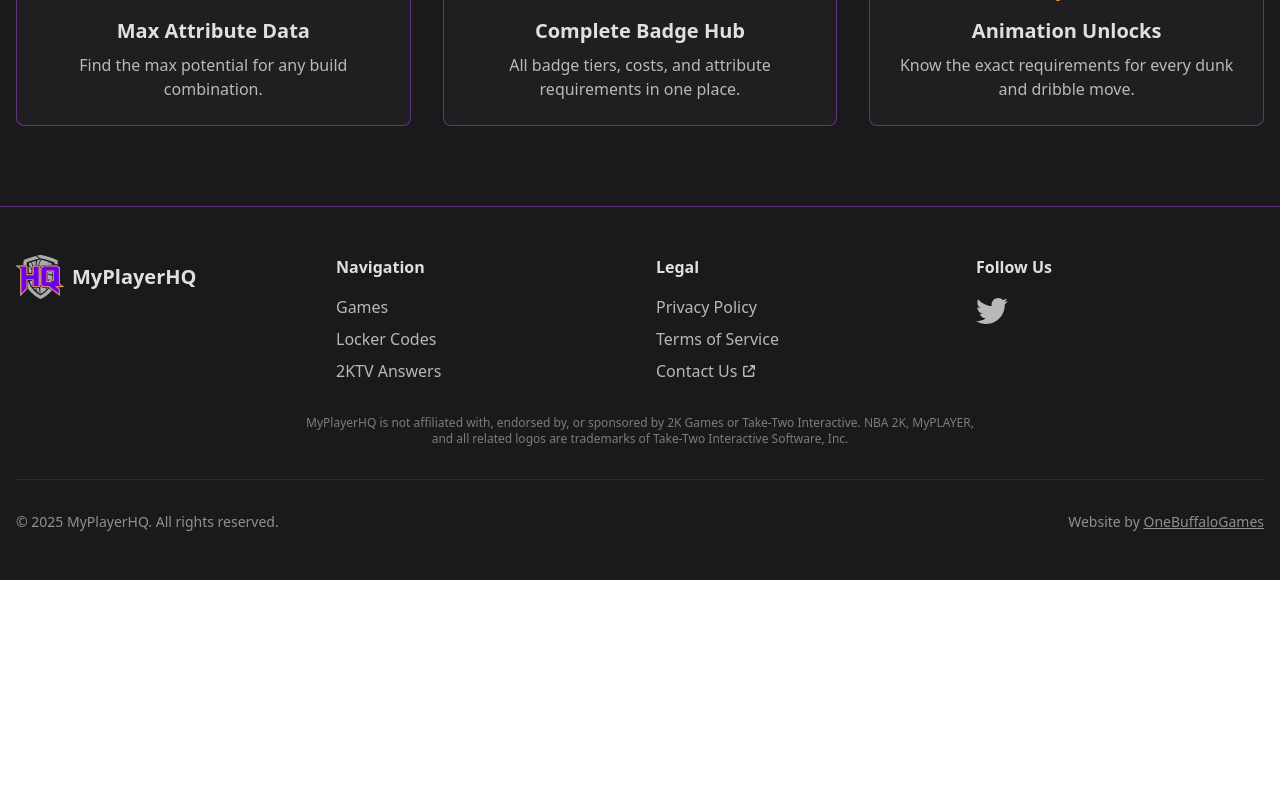
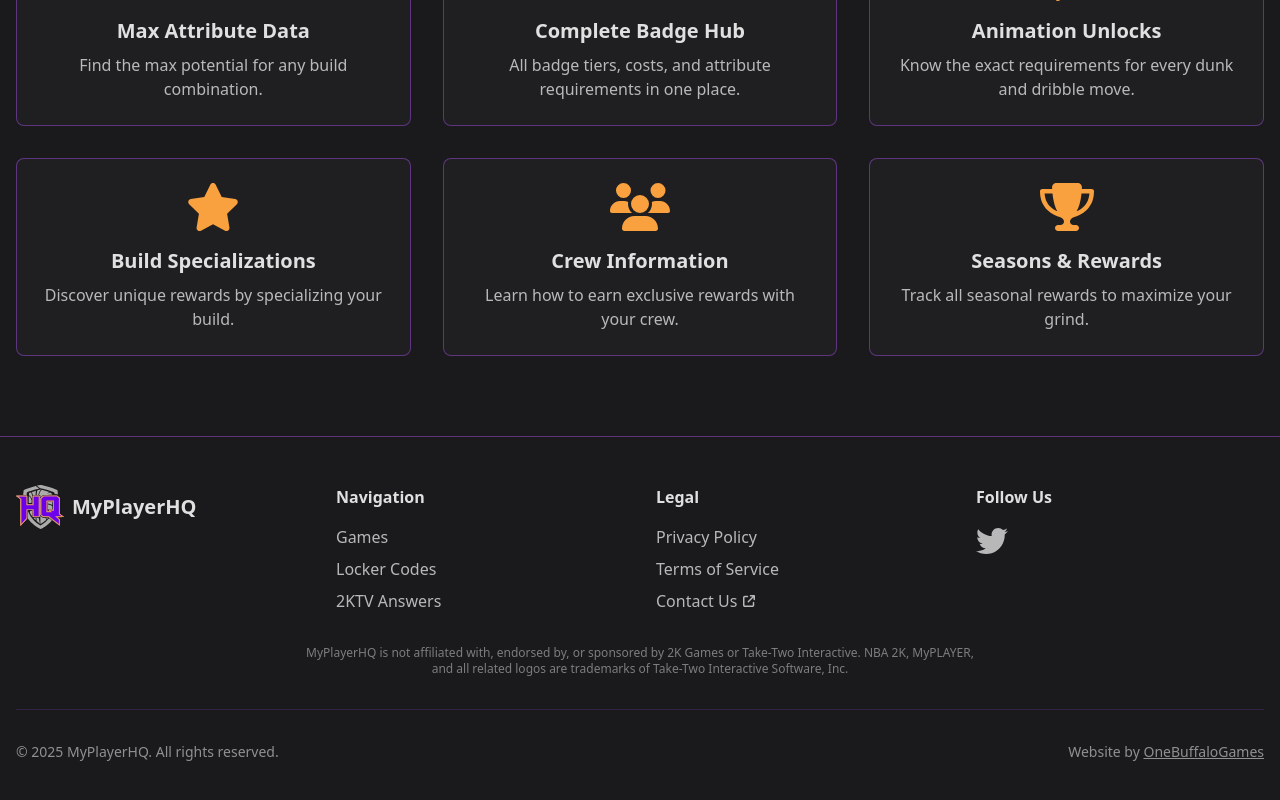
Before and after one commit to OneBuffaloLabs/myplayer-hq, a Next.js app: page / in a window 1280 px wide. Shown: the part 1227-2027 px from the top of the page. Before the commit the page ends 1807 px from the top, so only its background shows below. Built offline with nearby package versions, Linux system fonts and the light colour scheme.

Commit message:
Updated features on homepage

```diff
--- a/src/components/home/FeaturesOverview.tsx
+++ b/src/components/home/FeaturesOverview.tsx
@@ -1,5 +1,13 @@
+// src/components/home/FeaturesOverview.tsx
 import { FontAwesomeIcon } from '@fortawesome/react-fontawesome';
-import { faChartSimple, faGem, faBolt } from '@fortawesome/free-solid-svg-icons';
+import {
+  faChartSimple,
+  faGem,
+  faBolt,
+  faUsers,
+  faTrophy,
+  faStar,
+} from '@fortawesome/free-solid-svg-icons';
 import { IconDefinition } from '@fortawesome/fontawesome-svg-core';
 
 type Feature = {
@@ -23,6 +31,21 @@ const features: Feature[] = [
     icon: faBolt,
     title: 'Animation Unlocks',
     description: 'Know the exact requirements for every dunk and dribble move.',
+  },
+  {
+    icon: faStar,
+    title: 'Build Specializations',
+    description: 'Discover unique rewards by specializing your build.',
+  },
+  {
+    icon: faUsers,
+    title: 'Crew Information',
+    description: 'Learn how to earn exclusive rewards with your crew.',
+  },
+  {
+    icon: faTrophy,
+    title: 'Seasons & Rewards',
+    description: 'Track all seasonal rewards to maximize your grind.',
   },
 ];
 
```
